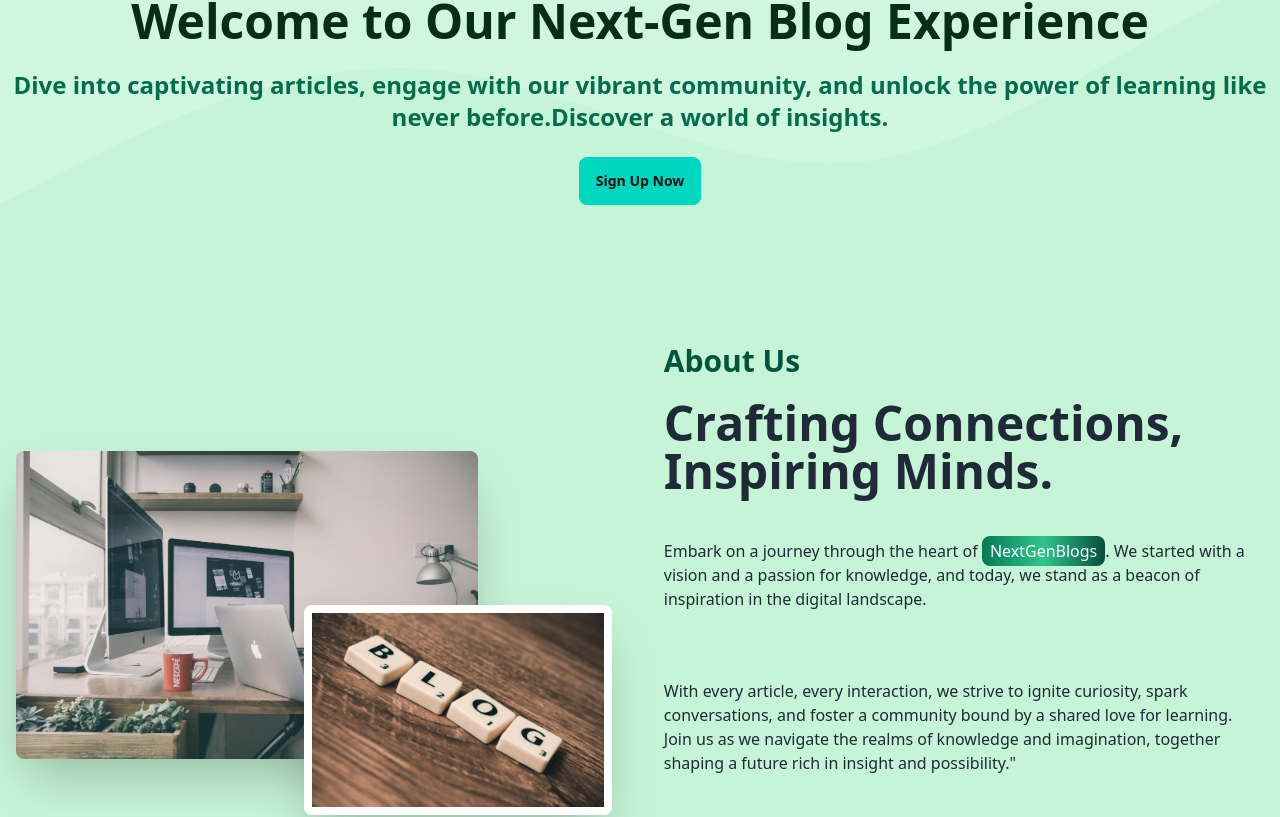
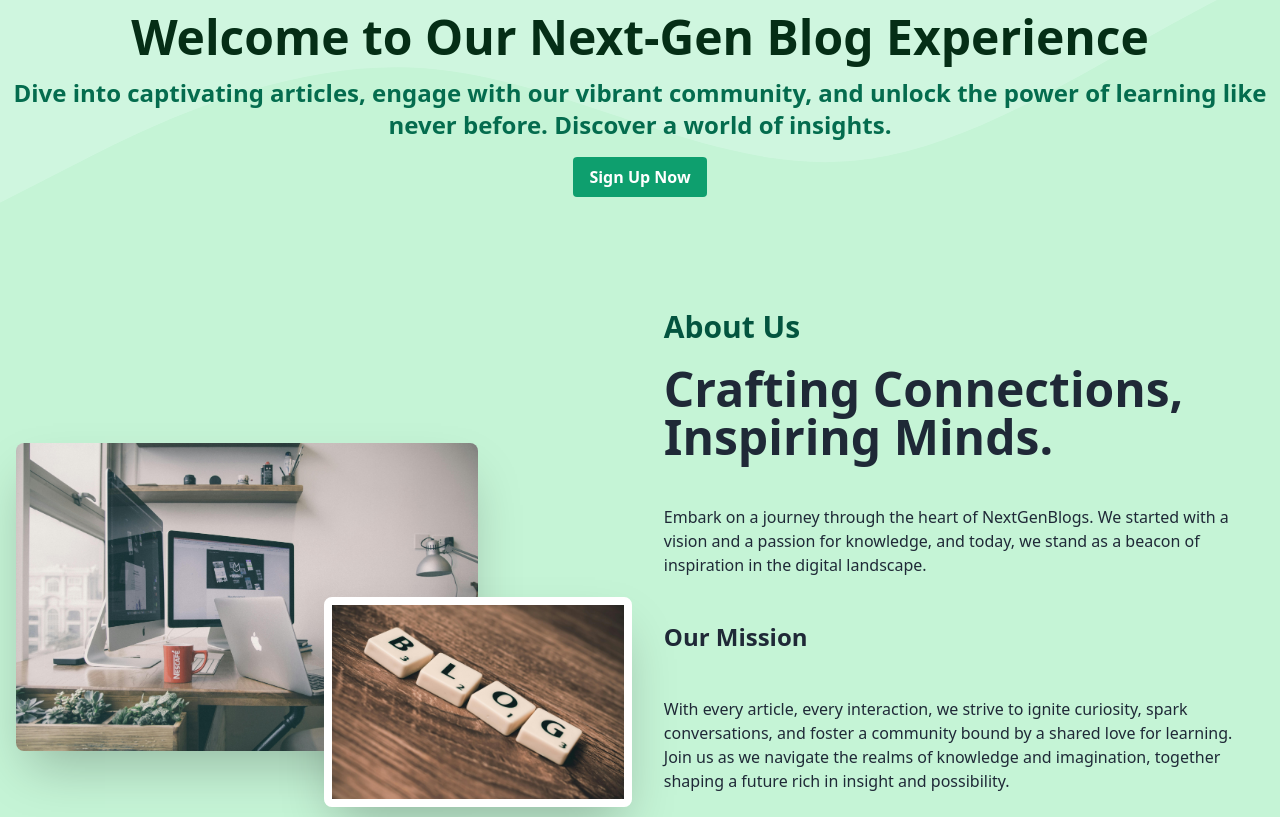
Before and after one commit to Shafaet1074/next-gen-blogs-Client, a React app: page / in a window 1280 px wide. Shown: the part 351-1168 px from the top of the page. Built offline with nearby package versions, Linux system fonts and the light colour scheme; no server answers; the HTML template or start-up script is replaced by a standard one.

Commit message:
token verify part done

```diff
--- a/src/Components/Navbar/Header.jsx
+++ b/src/Components/Navbar/Header.jsx
@@ -7,13 +7,14 @@
 const Header = () => {
   const {LogOut,user} = useContext(AuthContext)
   console.log(user);
+  console.log(user?.photoURL)
   return (
 
     // "
         <Navbar className="bg-slate-100  shadow-emerald-400 shadow-xl">
       <Navbar.Brand href="https://flowbite-react.com">
 
-        <span className="self-center whitespace-nowrap text-2xl font-semibold px-2 py-1 bg-gradient-to-r from-green-600 via-green-400 to-emerald-900 text-white rounded-lg">NextGenBlogs</span>
+       <Link to='/'> <span className="self-center whitespace-nowrap text-2xl font-semibold px-2 py-1 bg-gradient-to-r from-green-600 via-green-400 to-emerald-900 text-white rounded-lg">NextGenBlogs</span></Link>
       </Navbar.Brand>
 
       <div className="flex md:order-2 gap-5">
@@ -23,6 +24,7 @@
       <div tabIndex={0} role="button" className="btn btn-ghost btn-circle avatar">
         <div className="w-10 rounded-full">
           <img alt="Tailwind CSS Navbar component" src={user?.photoURL}
+
  />
         </div>
       </div>
--- a/src/Firbease/FirebaseProvider.jsx
+++ b/src/Firbease/FirebaseProvider.jsx
@@ -6,7 +6,10 @@
 
 
 export const AuthContext= createContext(null)
-const googleProvider = new GoogleAuthProvider();
+var provider = new GoogleAuthProvider();
+provider.setCustomParameters({
+  prompt: 'select_account'
+});
 
 
 const FirebaseProvider = ({children}) => {
@@ -29,8 +32,8 @@
    //google Login
    const googleLogIn =() =>{
 
-
-        return signInWithPopup(auth,googleProvider)
+        setLoading(true);
+        return signInWithPopup(auth,provider)
 
 
   }
--- a/src/Pages/Home/About/About.jsx
+++ b/src/Pages/Home/About/About.jsx
@@ -1,24 +1,64 @@
-import person from '../../../assets/pexels-tranmautritam-245032.jpg'
-import parts from '../../../assets/pexels-pixabay-262508.jpg'
+import { motion } from "framer-motion";
+import person from '../../../assets/pexels-tranmautritam-245032.jpg';
+import parts from '../../../assets/pexels-pixabay-262508.jpg';
 
 const About = () => {
+  const fadeInAnimation = {
+    hidden: { opacity: 0 },
+    show: { opacity: 1, transition: { duration: 0.5 } },
+  };
+
+  const slideRightAnimation = {
+    hidden: { x: '100%' }, // Ensure correct direction
+    show: { x: 0, transition: { duration: 2, ease: 'easeOut' } },
+  };
+
   return (
-    <div>
-       <div className="hero min-h-screen ">
-            <div className="hero-content flex-col lg:flex-row">
-                <div className='lg:w-1/2 relative'>
-                    <img src={person} className="w-3/4 rounded-lg shadow-2xl" />
-                    <img src={parts} className="w-1/2 absolute right-5 top-1/2 rounded-lg border-8 border-white shadow-2xl" />
-                </div>
-                <div className='lg:w-1/2 space-y-5 p-4'>
-                    <h3 className='text-3xl text-green-800 font-extrabold'>About Us</h3>
-                    <h1 className="text-5xl font-bold">Crafting Connections, Inspiring Minds.</h1>
-                    <p className="py-6">Embark on a journey through the heart of <span className='bg-gradient-to-r from-green-600 via-green-400 to-emerald-900 py-1 text-white rounded-lg px-2'>NextGenBlogs</span>. We started with a vision and a passion for knowledge, and today, we stand as a beacon of inspiration in the digital landscape. </p>
-                    <p className="py-6">With every article, every interaction, we strive to ignite curiosity, spark conversations, and foster a community bound by a shared love for learning. Join us as we navigate the realms of knowledge and imagination, together shaping a future rich in insight and possibility." </p>
-                    <button className="btn btn-accent">Join US</button>
-                </div>
-            </div>
+    <div className="about-wrapper"> {/* Descriptive wrapper class */}
+      <div className="hero min-h-screen">
+        <div className="hero-content flex-col lg:flex-row">
+          <motion.div
+            className="image-container lg:w-1/2 relative"
+            variants={fadeInAnimation}
+            initial="hidden"
+            animate="show"
+          >
+            <motion.img src={person} className="w-3/4 rounded-lg shadow-2xl" />
+            <motion.img
+              src={parts}
+              className="w-1/2 absolute right-0 top-1/2 rounded-lg border-8 border-white shadow-2xl"
+              variants={slideRightAnimation}
+            /> {/* Use correct positioning classes */}
+          </motion.div>
+          <motion.div
+            className="text-container lg:w-1/2 space-y-5 p-4"
+            variants={fadeInAnimation}
+            initial="hidden"
+            animate="show"
+          >
+            <motion.h3 className="text-3xl text-green-800 font-extrabold">
+              About Us
+            </motion.h3> {/* Ensured closing tag */}
+            <motion.h1 className="text-5xl font-bold">
+              Crafting Connections, Inspiring Minds.
+              </motion.h1>
+
+            <motion.p className="py-6">
+              Embark on a journey through the heart of <span className="gradient-text">NextGenBlogs</span>. We started with a vision and a passion for knowledge, and today, we stand as a beacon of inspiration in the digital landscape.
+            </motion.p>
+
+            {/* Added a title for better organization */}
+            <motion.h4 className="text-2xl font-semibold text-gray-800 mb-2">
+              Our Mission
+              </motion.h4>
+
+            <motion.p className="py-6">
+              With every article, every interaction, we strive to ignite curiosity, spark conversations, and foster a community bound by a shared love for learning. Join us as we navigate the realms of knowledge and imagination, together shaping a future rich in insight and possibility.
+            </motion.p>
+            <motion.button className="btn btn-accent">Join Us</motion.button>
+          </motion.div>
         </div>
+      </div>
     </div>
   );
 };
--- a/src/Pages/Home/AllBlogsHome/AllBlogsHome.jsx
+++ b/src/Pages/Home/AllBlogsHome/AllBlogsHome.jsx
@@ -2,47 +2,47 @@
 import AllBlogHome from "./AllBlogHome";
 import { useQuery } from "@tanstack/react-query";
 import { AuthContext } from "../../../Firbease/FirebaseProvider";
-import { motion, AnimatePresence } from "framer-motion";
+
 
 const AllBlogsHome = () => {
-  const { user } = useContext(AuthContext) || {};
-  const { data: blogs } = useQuery({
-    queryKey: ['usersHome'],
-    queryFn: async () => {
+  // const [blogs,setBlogs]=useState([])
+  const {user} =useContext(AuthContext) || {};
+  // useEffect(() =>{
+  //   fetch('http://localhost:5004/addblogs')
+  //   .then(res=>res.json())
+  //   .then(data=>setBlogs(data))
+  // {credentials:'include'}
+  // },[])
+  const {data:blogs} =useQuery({
+    queryKey:['usersHome'],
+    queryFn: async()=>{
       const res = await fetch('http://localhost:5004/addblogs');
       return res.json();
     }
-  });
+  })
+
+
+
+
 
   return (
     <div className="space-y-5">
-      <motion.div
-        initial={{ opacity: 0}}
-        animate={{ opacity: 0, y: 1 }}
-        transition={{ duration: 1 }}
-        className="md:flex"
-      >
-        <h1 className="text-center md:text-4xl text-xl font-bold text-green-700"> Explore the World of Ideas: AllBlogs</h1>
-      </motion.div>
 
-      <p className="text-center md:text-3xl font-extralight text-xl text-gray-700">Step into our AllBlogs section, where a tapestry of perspectives, ideas, and expertise awaits.  </p>
+    <h1 className="text-center md:text-4xl text-xl font-bold text-green-700  "> Explore the World of Ideas: AllBlogs</h1>
+    <p className="text-center  md:text-3xl font-extralight text-xl text-gray-700">Step into our AllBlogs section, where a tapestry of perspectives, ideas, and expertise awaits.  </p>
+    <div className="md:grid md:grid-cols-2 md:gap-4 grid grid-cols-1 gap-4">
+      {
+        blogs?.slice(0,6)?.map(blog=><AllBlogHome
+        key={blog._id}
+        blog={blog}
+        email={user?.email}
 
-      <div className="md:grid md:grid-cols-2 md:gap-4 grid grid-cols-1 gap-4">
-        <AnimatePresence>
-          {blogs?.slice(0, 6)?.map((blog, index) => (
-            <motion.div
-              key={blog._id}
-              initial={{ opacity: 0, y: 20 }}
-              animate={{ opacity: 1, y: 0 }}
-              transition={{ duration: 0.5, delay: index * 0.1 }}
-              exit={{ opacity: 0, y: -20 }}
-            >
-              <AllBlogHome blog={blog} email={user?.email} />
-            </motion.div>
-          ))}
-        </AnimatePresence>
-      </div>
+        ></AllBlogHome>)
+      }
+
     </div>
+
+  </div>
   );
 };
 
--- a/src/Pages/Home/Banner/Banner.jsx
+++ b/src/Pages/Home/Banner/Banner.jsx
@@ -1,20 +1,45 @@
+import { motion } from "framer-motion";
 
-import { motion ,useScroll } from "framer-motion"
+const fadeInUpAnimation = {
+  hidden: {
+    opacity: 0,
+    y: 500,
+  },
+  show: {
+    opacity: 1,
+    y: 0,
+    transition: {
+      staggerChildren: 0.5,
+      duration: 2,
+    },
+  },
+};
+
 const Banner = () => {
-  const { scrollYProgress } = useScroll();
+  return (
+    <div className="flex flex-col justify-center text-center items-center md:pt-72 pt-14 md:gap-6 gap-2">
+      <motion.div initial="hidden" animate="show" variants={fadeInUpAnimation}>
+        <motion.h2
+          variants={fadeInUpAnimation}
+          className="text-green-950 font-extrabold lg:text-5xl text-2xl mt-4"
+        >
+          Welcome to Our Next-Gen Blog Experience
+        </motion.h2>
 
-  return (
+        <motion.p
+          variants={fadeInUpAnimation}
+          className="md:text-2xl font-black text-green-700 mt-4"
+        >
+          Dive into captivating articles, engage with our vibrant community, and unlock the power of learning like never before. Discover a world of insights.
+        </motion.p>
 
-    <div>
-      <motion.div style={{ scaleX: scrollYProgress }} />
-       <div className="flex flex-col justify-center text-center items-center md:pt-72 pt-14  md:gap-6  gap-2" >
-         <h2 className=" text-green-950 font-extrabold lg:text-5xl text-2xl ">Welcome to Our Next-Gen Blog Experience</h2>
-         {/* <motion.div animate={{ opacity: isVisible ? 1 : 0 }} /> */}
-
-         <p className="md:text-2xl font-black text-green-700">Dive into captivating articles, engage with our vibrant community, and unlock the power of learning like never before.Discover a world of insights.</p>
-
-        <button className="btn btn-accent">Sign Up Now</button>
-    </div>
+        <motion.button
+          variants={fadeInUpAnimation}
+          className="bg-green-500 hover:bg-green-600 text-white font-bold py-2 px-4 rounded mt-4"
+        >
+          Sign Up Now
+        </motion.button>
+      </motion.div>
     </div>
   );
 };
--- a/src/Pages/Home/Home.jsx
+++ b/src/Pages/Home/Home.jsx
@@ -3,22 +3,30 @@
 import About from "./About/About";
 import AllBlogsHome from "./AllBlogsHome/AllBlogsHome";
 import FeaturedWriters from "./FeaturedWriter/FeaturedWriters";
+import { motion, useScroll } from "framer-motion"
 // import img1 from '../../assets/images.png'
 // import img2 from '../../assets/colorful-abstract-textured-background-design.jpg'
 
 const Home = () => {
+
+  const { scrollYProgress } = useScroll();
   return (
 
-     <div className="">
+   <div>
+     {/* <motion.div style={{ scaleX: scrollYProgress }} />   */}
 
-       <Banner></Banner>
-       <About></About>
-       <AllBlogsHome></AllBlogsHome>
-       <FeaturedWriters></FeaturedWriters>
+      <Banner></Banner>
+      <About></About>
+      <FeaturedWriters></FeaturedWriters>
+      <AllBlogsHome></AllBlogsHome>
 
-     </div>
+
+  {/* </motion.div> */}
+   </div>
+
 
   );
+
 };
 
 export default Home;
```
Also changed, not shown: src/Pages/BlogDetails/BlogComments.jsx (added, +39 -0 lines).
